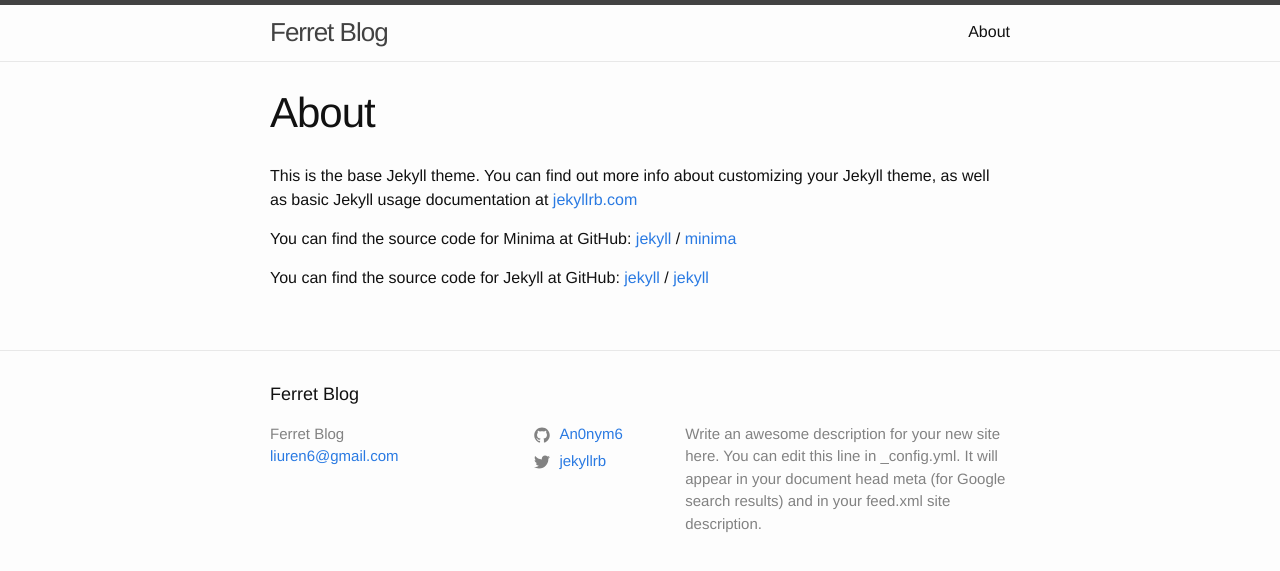
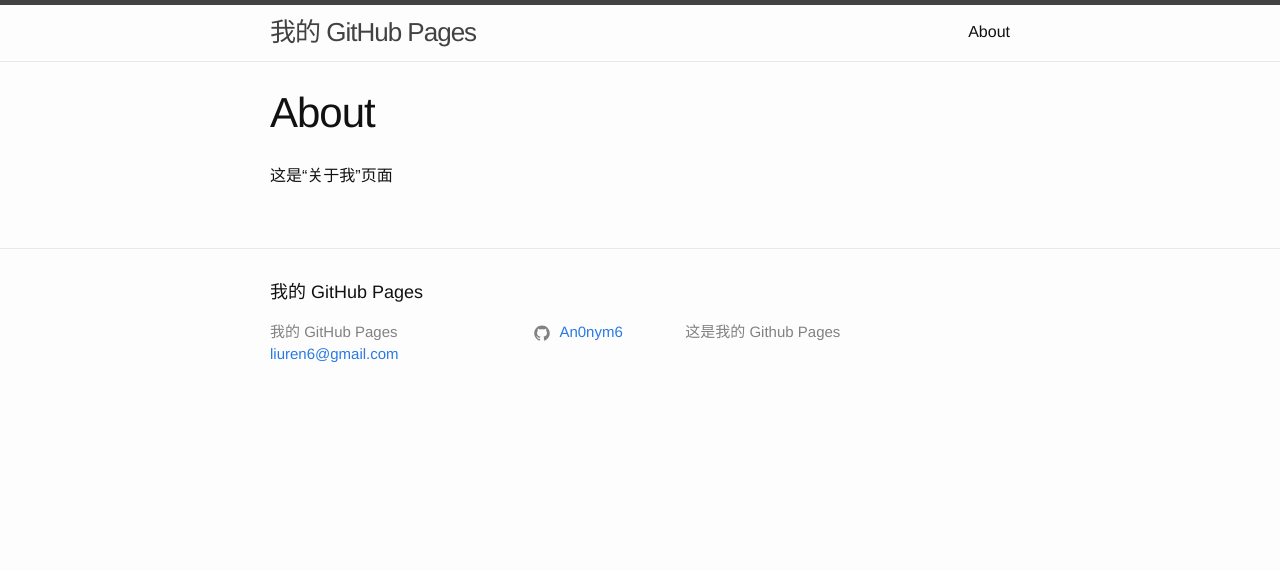
Before and after one commit to An0nym6/PersonalBlog2, a Jekyll site: the page built from about.html, in a window 1280 px wide. Shown: the top 571 px of the page. Built offline with Jekyll 4.4.1, drawn with Linux system fonts in a browser that asks for light colours.

Commit message:
整理项目

```diff
--- a/_config.yml
+++ b/_config.yml
@@ -1,15 +1,11 @@
-title: Ferret Blog
+title: 我的 GitHub Pages
 email: liuren6@gmail.com
 description: >-
-  Write an awesome description for your new site here. You can edit this
-  line in _config.yml. It will appear in your document head meta (for
-  Google search results) and in your feed.xml site description.
+  这是我的 Github Pages
 baseurl: ""
 url: ""  # 发布时应更改
-twitter_username: jekyllrb
 github_username:  An0nym6
 
-# Build settings
 markdown: kramdown
 theme: minima
 plugins:
--- /dev/null
+++ b/about.html
@@ -0,0 +1,7 @@
+---
+layout: page
+title: About
+permalink: /about/
+---
+
+这是“关于我”页面
--- a/about.md
+++ /dev/null
@@ -1,18 +0,0 @@
----
-layout: page
-title: About
-permalink: /about/
----
-
-This is the base Jekyll theme. You can find out more info about customizing your Jekyll theme, as well as basic Jekyll usage documentation at [jekyllrb.com](https://jekyllrb.com/)
-
-You can find the source code for Minima at GitHub:
-[jekyll][jekyll-organization] /
-[minima](https://github.com/jekyll/minima)
-
-You can find the source code for Jekyll at GitHub:
-[jekyll][jekyll-organization] /
-[jekyll](https://github.com/jekyll/jekyll)
-
-
-[jekyll-organization]: https://github.com/jekyll
```
Also changed, not shown: 404.html (+1 -20 lines), Gemfile (+2 -6 lines), _posts/2018-01-05-这是一篇文章.md (renamed from _posts/2018-01-05-welcome-to-jekyll.markdown, +3 -2 lines), README.md, index.html (renamed from index.md).
